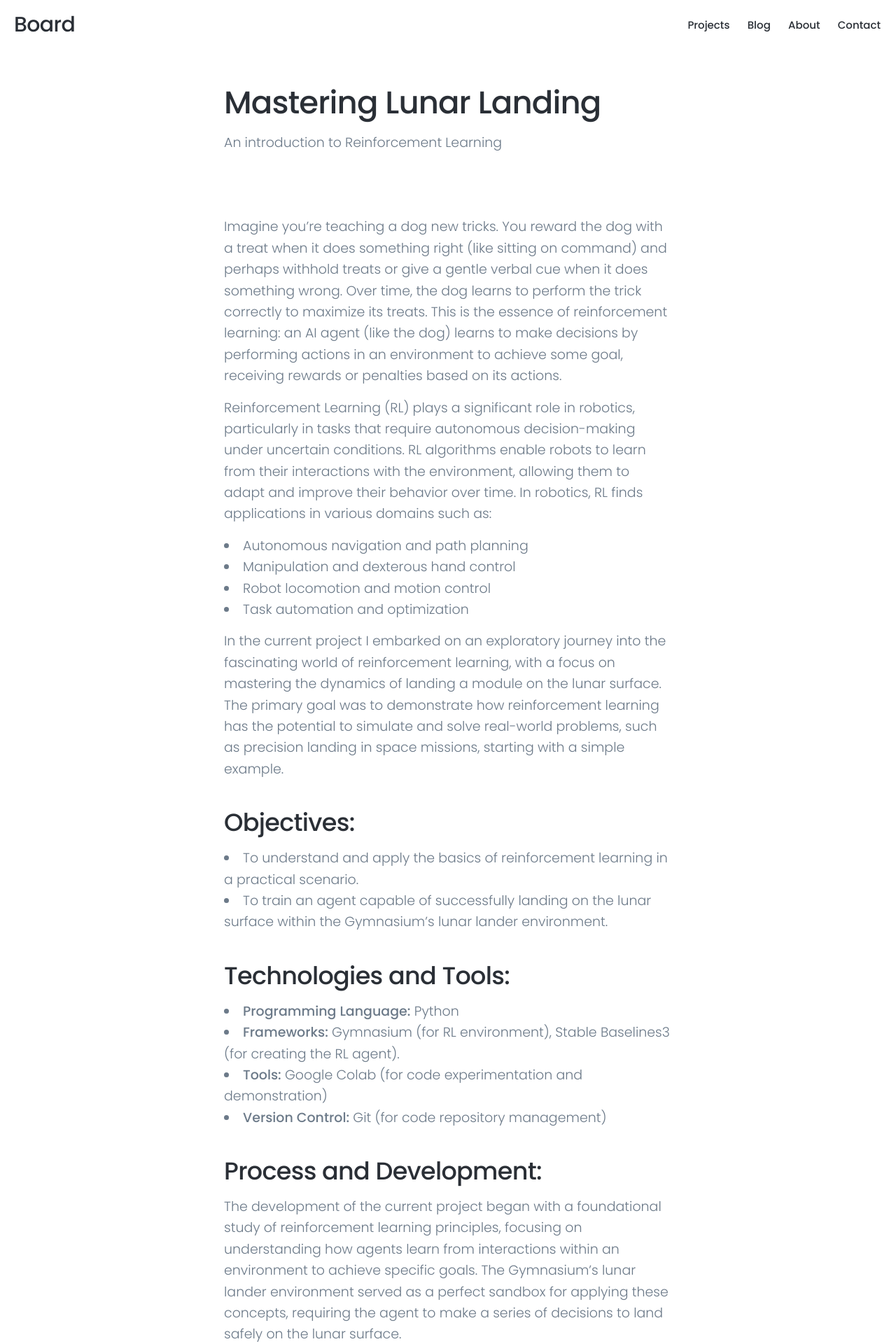
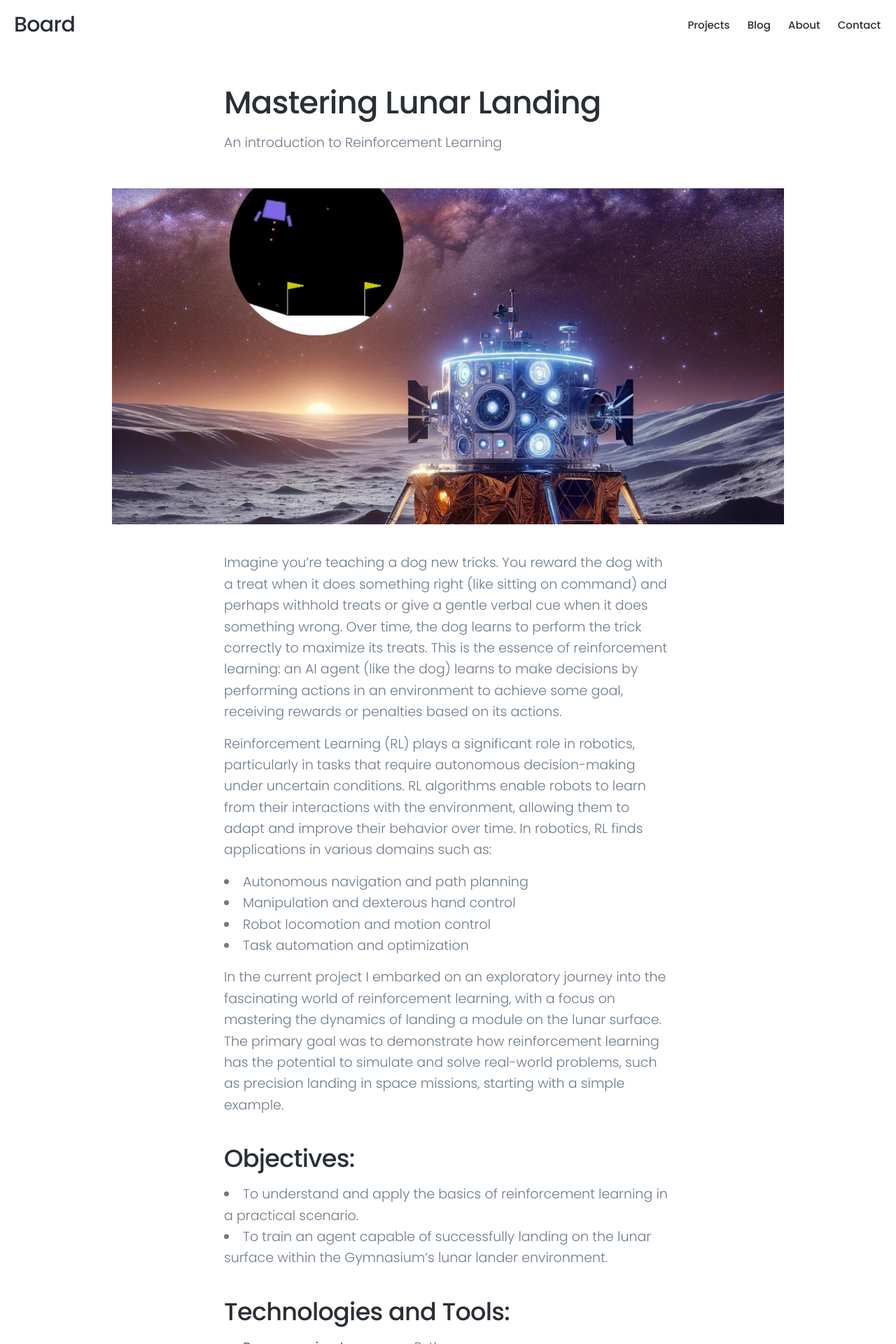
Before and after one commit to MiguelSolisSegura/MiguelSolisSegura.github.io, a Jekyll site: the page built from _projects/2024-02-26-lunar-lander.md, in a window 1280 px wide. Shown: the top 1920 px of the page at 70% size. Built offline with Jekyll 4.4.1, drawn with Linux system fonts in a browser that asks for light colours; nearby versions of some CDN libraries.

Commit message:
Fix image import

```diff
--- a/_projects/2024-02-26-lunar-lander.md
+++ b/_projects/2024-02-26-lunar-lander.md
@@ -4,7 +4,7 @@ subtitle: 'An introduction to Reinforcement Learning'
 featured_image: 'project_data/2024-02-26-lunar-lander/cover.jpg'
 ---
 
-![](project_data/2024-02-26-lunar-lander/short_cover.jpg)
+![](/project_data/2024-02-26-lunar-lander/short_cover.jpg)
 
 Imagine you're teaching a dog new tricks. You reward the dog with a treat when it does something right (like sitting on command) and perhaps withhold treats or give a gentle verbal cue when it does something wrong. Over time, the dog learns to perform the trick correctly to maximize its treats. This is the essence of reinforcement learning: an AI agent (like the dog) learns to make decisions by performing actions in an environment to achieve some goal, receiving rewards or penalties based on its actions.
 
```
